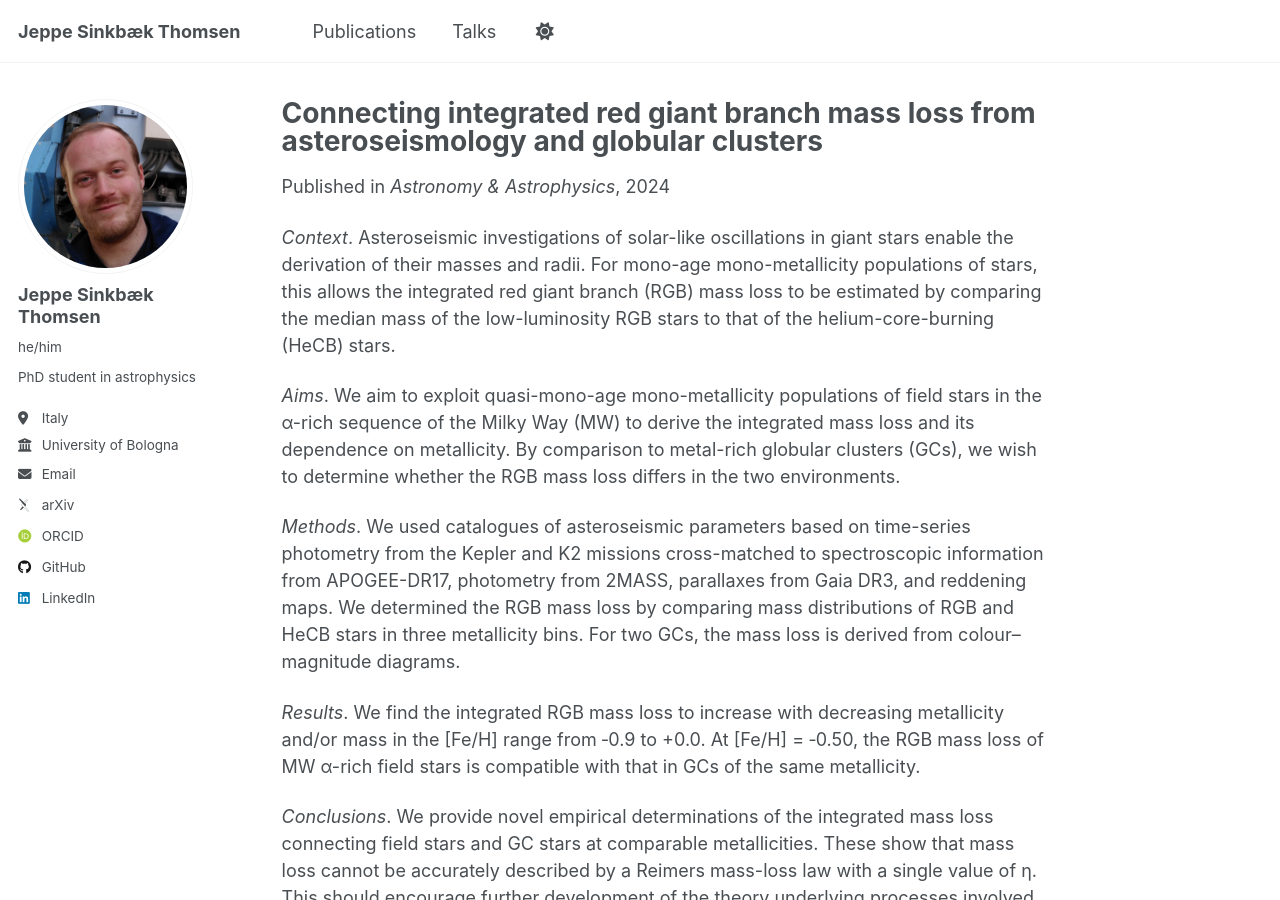
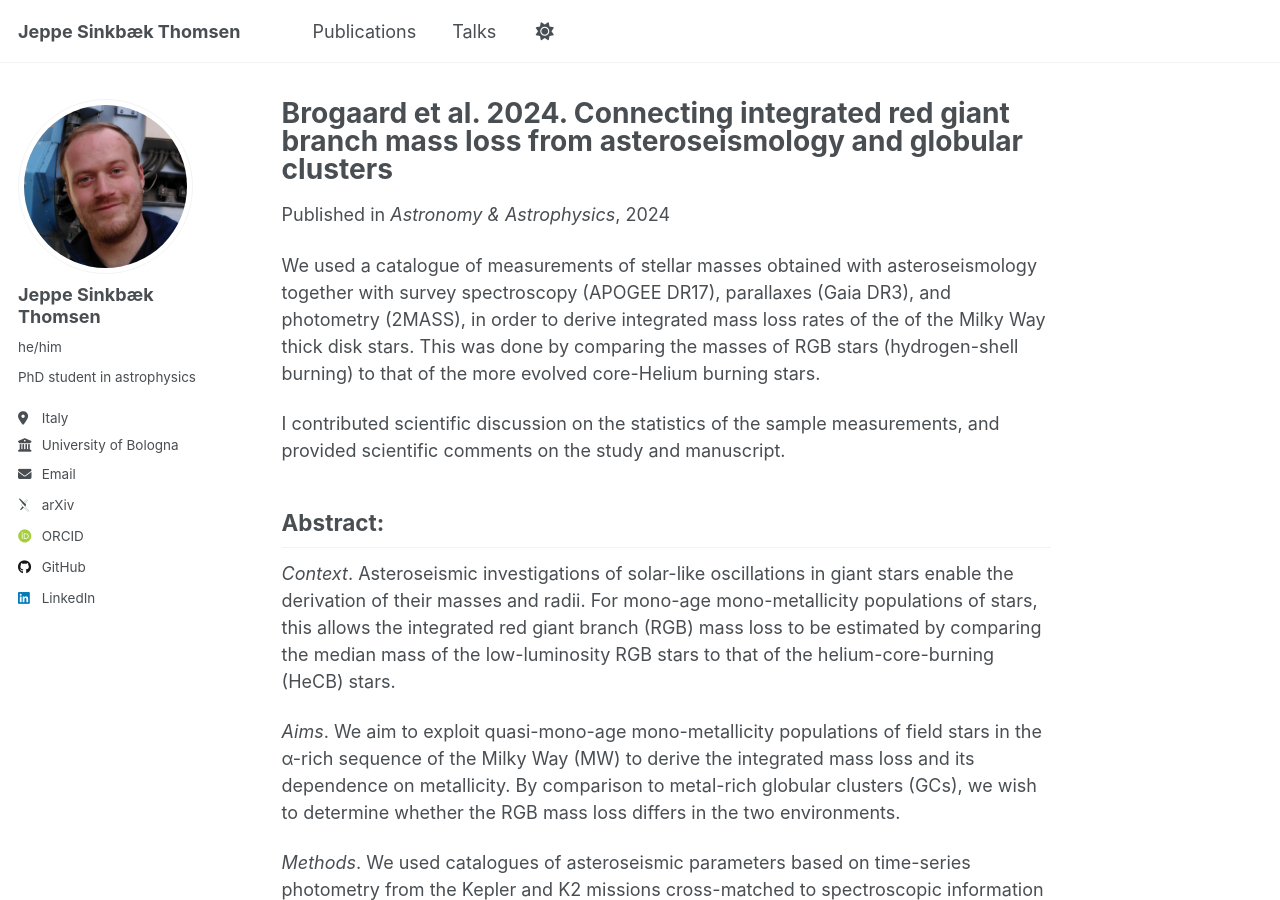
Before and after one commit to jsinkbaek/jsinkbaek.github.io, a Jekyll site: the page built from _publications/2024-10-01-massloss.md, in a window 1280 px wide and 900 px high. Built offline with Jekyll 4.4.1, drawn with Linux system fonts in a browser that asks for light colours; some web fonts are replaced; a script that is not in the unit is left out.

Commit message:
Update 2024-10-01-massloss.md

```diff
--- a/_publications/2024-10-01-massloss.md
+++ b/_publications/2024-10-01-massloss.md
@@ -1,15 +1,19 @@
 ---
-title: "Connecting integrated red giant branch mass loss from asteroseismology and globular clusters"
+title: "Brogaard et al. 2024. Connecting integrated red giant branch mass loss from asteroseismology and globular clusters"
 collection: publications
 category: manuscripts
 permalink: /publication/2024-10-01-massloss
-excerpt: 'Karsten Brogaard led this work, where we used a catalogue of measurements of stellar masses obtained with asteroseismology together with survey spectroscopy (APOGEE DR17), parallaxes (Gaia DR3), and photometry (2MASS), in order to derive integrated mass loss rates of the of the Milky Way thick disk stars. This was done by comparing the masses of RGB stars (hydrogen-shell burning) to that of the more evolved core-Helium burning stars.'
+excerpt: 'We used a catalogue of measurements of stellar masses obtained with asteroseismology together with survey spectroscopy (APOGEE DR17), parallaxes (Gaia DR3), and photometry (2MASS), in order to derive integrated mass loss rates of the of the Milky Way thick disk stars. This was done by comparing the masses of RGB stars (hydrogen-shell burning) to that of the more evolved core-Helium burning stars. I contributed scientific discussion on the statistics of the sample measurements, and provided scientific comments on the study and manuscript.'
 date: 2024-10-01
 venue: 'Astronomy & Astrophysics'
 paperurl: 'https://jsinkbaek.github.io/files/Brogaard2024_2410.08330v1.pdf'
 citation:
 ---
+We used a catalogue of measurements of stellar masses obtained with asteroseismology together with survey spectroscopy (APOGEE DR17), parallaxes (Gaia DR3), and photometry (2MASS), in order to derive integrated mass loss rates of the of the Milky Way thick disk stars. This was done by comparing the masses of RGB stars (hydrogen-shell burning) to that of the more evolved core-Helium burning stars.
 
+I contributed scientific discussion on the statistics of the sample measurements, and provided scientific comments on the study and manuscript.
+
+## Abstract:
 *Context*. Asteroseismic investigations of solar-like oscillations in giant stars enable the derivation of their masses and radii. For mono-age mono-metallicity populations of stars, this allows the integrated red giant branch (RGB) mass loss to be estimated by comparing the median mass of the low-luminosity RGB stars to that of the helium-core-burning (HeCB) stars.
 
 *Aims*. We aim to exploit quasi-mono-age mono-metallicity populations of field stars in the α-rich sequence of the Milky Way (MW) to derive the integrated mass loss and its dependence on metallicity. By comparison to metal-rich globular clusters (GCs), we wish to determine whether the RGB mass loss differs in the two environments.
```
